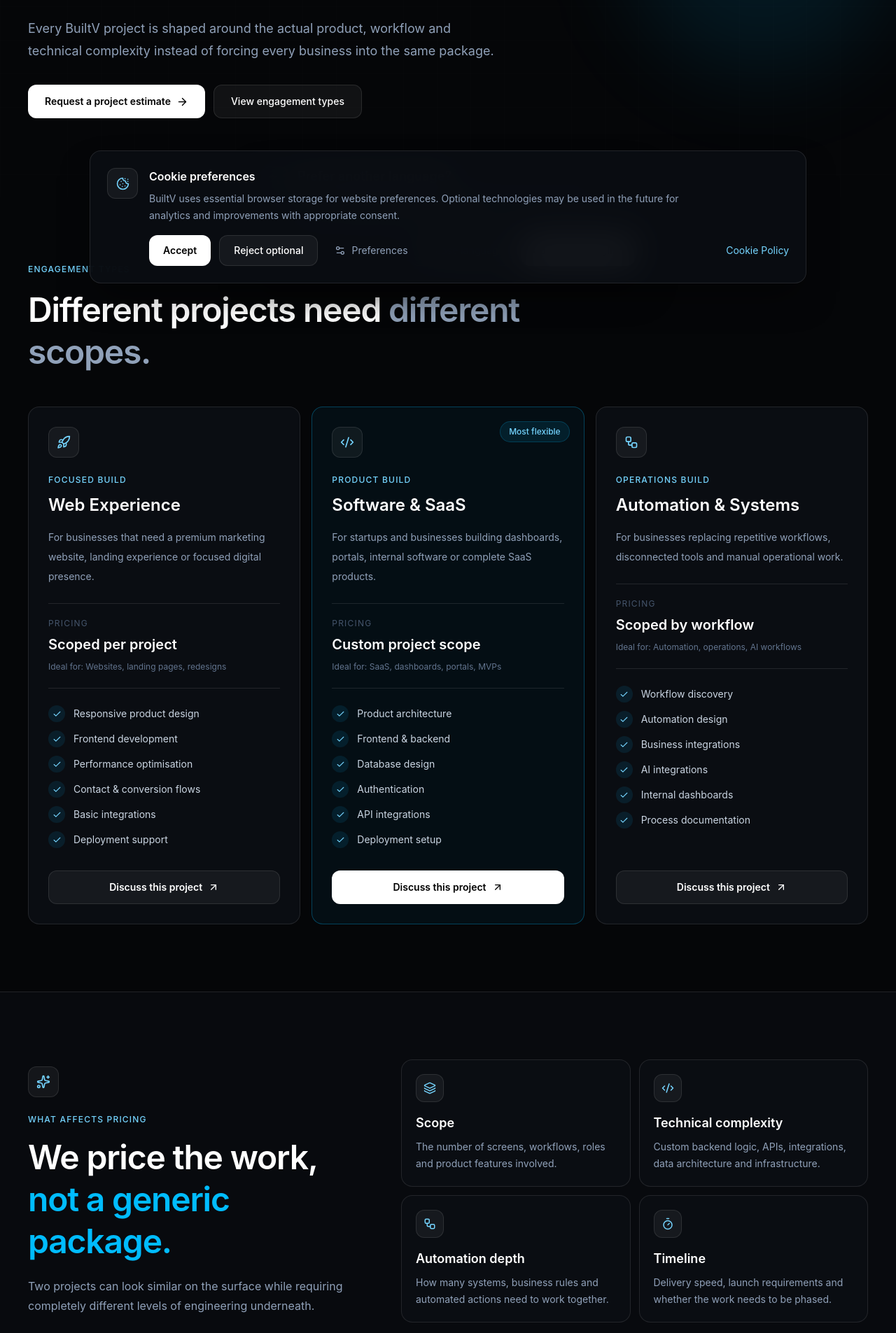
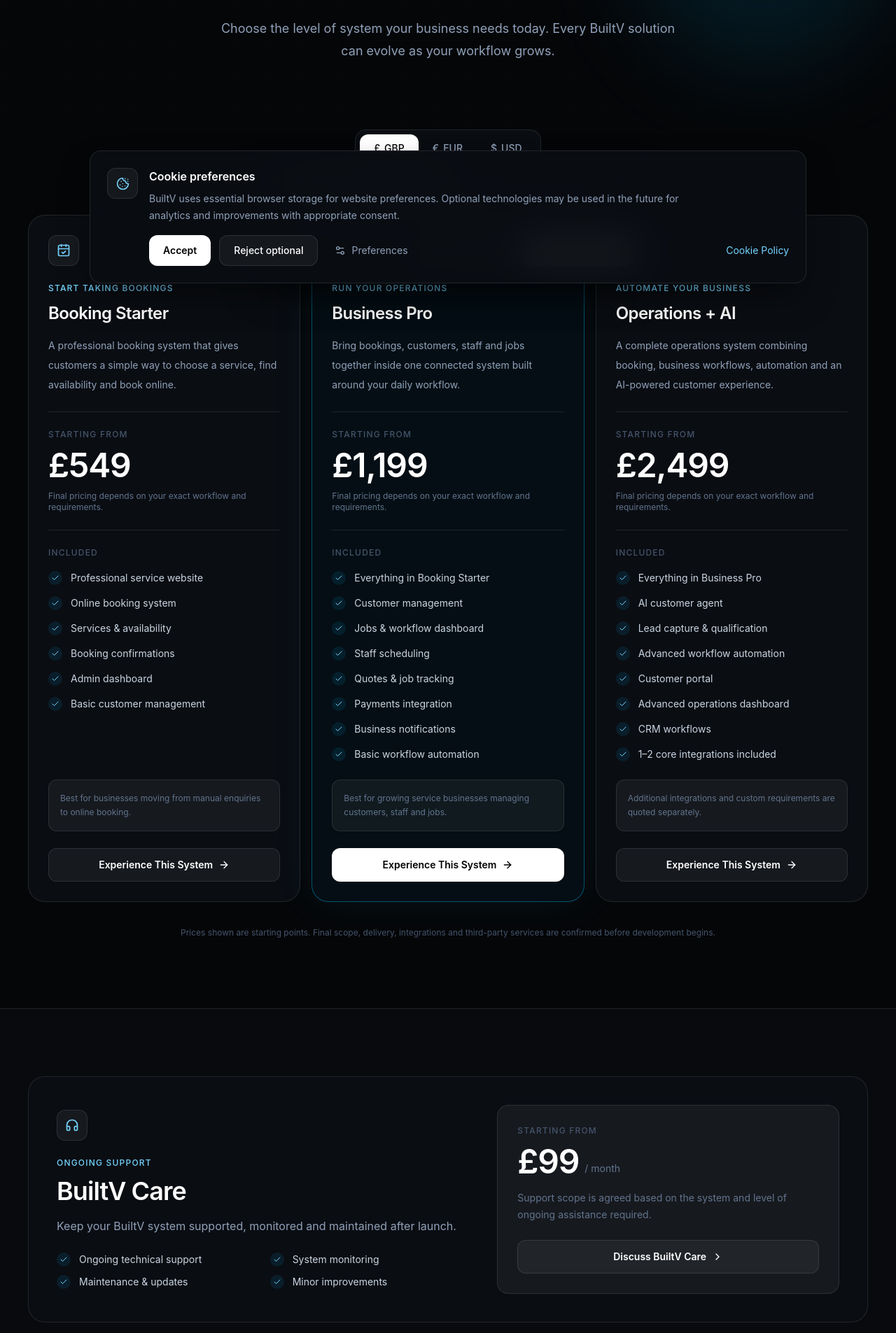
Before and after one commit to vishalgoswami2007/BuiltV, a React (Vite) app: page /pricing in a window 1280 px wide. Shown: the part 375-2280 px from the top of the page at 70% size. Built offline with nearby package versions, Linux system fonts and the light colour scheme.

Commit message:
feat: launch BuiltV multi-currency pricing experience

```diff
--- a/src/pages/Pricing/Pricing.tsx
+++ b/src/pages/Pricing/Pricing.tsx
@@ -1,40 +1,164 @@
+import { useState } from "react";
 import {
   ArrowRight,
-  ArrowUpRight,
+  Bot,
+  CalendarCheck,
   Check,
-  Code2,
-  Layers3,
-  Rocket,
+  ChevronRight,
+  Headphones,
+  ShieldCheck,
   Sparkles,
-  Timer,
   Workflow,
 } from "lucide-react";
-import { useTranslation } from "react-i18next";
 import { Link } from "react-router-dom";
 
 import PageLayout from "../../components/layout/PageLayout";
 
+type Currency = "GBP" | "EUR" | "USD";
+
+const currencies: {
+  code: Currency;
+  symbol: string;
+  label: string;
+}[] = [
+  {
+    code: "GBP",
+    symbol: "£",
+    label: "GBP",
+  },
+  {
+    code: "EUR",
+    symbol: "€",
+    label: "EUR",
+  },
+  {
+    code: "USD",
+    symbol: "$",
+    label: "USD",
+  },
+];
+
 const plans = [
-  { icon: Rocket, key: "web", featured: false },
-  { icon: Code2, key: "software", featured: true },
-  { icon: Workflow, key: "automation", featured: false },
+  {
+    id: "starter",
+    icon: CalendarCheck,
+    name: "Booking Starter",
+    eyebrow: "START TAKING BOOKINGS",
+    description:
+      "A professional booking system that gives customers a simple way to choose a service, find availability and book online.",
+    prices: {
+      GBP: 549,
+      EUR: 649,
+      USD: 749,
+    },
+    featured: false,
+    features: [
+      "Professional service website",
+      "Online booking system",
+      "Services & availability",
+      "Booking confirmations",
+      "Admin dashboard",
+      "Basic customer management",
+    ],
+    note: "Best for businesses moving from manual enquiries to online booking.",
+  },
+  {
+    id: "pro",
+    icon: Workflow,
+    name: "Business Pro",
+    eyebrow: "RUN YOUR OPERATIONS",
+    description:
+      "Bring bookings, customers, staff and jobs together inside one connected system built around your daily workflow.",
+    prices: {
+      GBP: 1199,
+      EUR: 1399,
+      USD: 1599,
+    },
+    featured: true,
+    features: [
+      "Everything in Booking Starter",
+      "Customer management",
+      "Jobs & workflow dashboard",
+      "Staff scheduling",
+      "Quotes & job tracking",
+      "Payments integration",
+      "Business notifications",
+      "Basic workflow automation",
+    ],
+    note: "Best for growing service businesses managing customers, staff and jobs.",
+  },
+  {
+    id: "operations-ai",
+    icon: Bot,
+    name: "Operations + AI",
+    eyebrow: "AUTOMATE YOUR BUSINESS",
+    description:
+      "A complete operations system combining booking, business workflows, automation and an AI-powered customer experience.",
+    prices: {
+      GBP: 2499,
+      EUR: 2899,
+      USD: 3399,
+    },
+    featured: false,
+    features: [
+      "Everything in Business Pro",
+      "AI customer agent",
+      "Lead capture & qualification",
+      "Advanced workflow automation",
+      "Customer portal",
+      "Advanced operations dashboard",
+      "CRM workflows",
+      "1–2 core integrations included",
+    ],
+    note: "Additional integrations and custom requirements are quoted separately.",
+  },
 ] as const;
 
-const costFactors = [
-  { icon: Layers3, key: "scope" },
-  { icon: Code2, key: "complexity" },
-  { icon: Workflow, key: "automation" },
-  { icon: Timer, key: "timeline" },
-] as const;
+const carePrices: Record<Currency, number> = {
+  GBP: 99,
+  EUR: 119,
+  USD: 129,
+};
 
-const process = ["problem", "scope", "proposal"] as const;
+const careFeatures = [
+  "Ongoing technical support",
+  "System monitoring",
+  "Maintenance & updates",
+  "Minor improvements",
+];
+
+const process = [
+  {
+    number: "01",
+    title: "Experience",
+    text: "Explore an interactive version of the system before starting a project.",
+  },
+  {
+    number: "02",
+    title: "Define",
+    text: "We understand your services, team and real business workflow.",
+  },
+  {
+    number: "03",
+    title: "Build",
+    text: "Your BuiltV system is configured and developed around those requirements.",
+  },
+];
 
 function Pricing() {
-  const { t } = useTranslation();
+  const [currency, setCurrency] = useState<Currency>("GBP");
+
+  const activeCurrency = currencies.find(
+    (item) => item.code === currency,
+  )!;
+
+  const formatPrice = (price: number) =>
+    `${activeCurrency.symbol}${price.toLocaleString("en-GB")}`;
 
   return (
     <PageLayout>
-      <section className="relative overflow-hidden bg-[#050608] pb-20 pt-32 sm:pb-24 sm:pt-36 lg:pb-28 lg:pt-40">
+      {/* HERO */}
+      <section className="relative overflow-hidden bg-[#050608] pb-16 pt-32 sm:pb-20 sm:pt-36 lg:pb-24 lg:pt-40">
         <div
           className="pointer-events-none absolute inset-0 opacity-25"
           style={{
@@ -47,76 +171,78 @@
         <div className="pointer-events-none absolute right-0 top-24 h-80 w-80 rounded-full bg-sky-400/10 blur-3xl sm:h-96 sm:w-96" />
 
         <div className="relative z-10 mx-auto max-w-7xl px-5 sm:px-8 lg:px-10">
-          <div className="max-w-5xl">
+          <div className="mx-auto max-w-4xl text-center">
             <p className="text-xs font-medium uppercase tracking-widest text-sky-300">
-              {t("pricingPage.hero.eyebrow")}
+              BUILTV PRICING
             </p>
 
             <h1 className="mt-5 text-4xl font-semibold leading-tight tracking-tight text-white sm:text-5xl lg:text-7xl">
-              {t("pricingPage.hero.titleStart")}
+              Start with what you need.
               <span className="text-sky-400">
                 {" "}
-                {t("pricingPage.hero.titleHighlight")}
+                Build from there.
               </span>
             </h1>
 
-            <p className="mt-6 max-w-2xl text-base leading-7 text-slate-400 sm:text-lg sm:leading-8">
-              {t("pricingPage.hero.description")}
+            <p className="mx-auto mt-6 max-w-2xl text-base leading-7 text-slate-400 sm:text-lg sm:leading-8">
+              Choose the level of system your business needs today.
+              Every BuiltV solution can evolve as your workflow grows.
             </p>
-
-            <div className="mt-8 flex flex-col gap-3 sm:flex-row">
-              <Link
-                to="/contact"
-                className="inline-flex min-h-12 items-center justify-center gap-2 rounded-xl bg-white px-6 py-3 text-sm font-semibold text-black transition hover:bg-sky-100"
-              >
-                {t("pricingPage.hero.estimate")}
-                <ArrowRight size={17} />
-              </Link>
-
-              <a
-                href="#engagements"
-                className="inline-flex min-h-12 items-center justify-center rounded-xl border border-white/10 bg-white/5 px-6 py-3 text-sm font-medium text-white transition hover:bg-white/10"
-              >
-                {t("pricingPage.hero.viewTypes")}
-              </a>
-            </div>
           </div>
         </div>
       </section>
 
-      <section id="engagements" className="bg-[#050608] py-20 sm:py-24">
+      {/* PRICING */}
+      <section className="bg-[#050608] pb-20 sm:pb-24">
         <div className="mx-auto max-w-7xl px-5 sm:px-8 lg:px-10">
-          <div className="max-w-3xl">
-            <p className="text-xs font-medium uppercase tracking-widest text-sky-300">
-              {t("pricingPage.engagements.eyebrow")}
+          {/* Currency Selector */}
+          <div className="flex justify-center">
+            <div className="inline-flex items-center rounded-2xl border border-white/10 bg-[#0A0D12] p-1.5">
+              {currencies.map((item) => {
+                const isActive = currency === item.code;
+
+                return (
+                  <button
+                    key={item.code}
+                    type="button"
+                    onClick={() => setCurrency(item.code)}
+                    className={`rounded-xl px-4 py-2.5 text-sm font-medium transition-all duration-200 sm:px-5 ${
+                      isActive
+                        ? "bg-white text-black shadow-lg"
+                        : "text-slate-400 hover:bg-white/5 hover:text-white"
+                    }`}
+                    aria-pressed={isActive}
+                  >
+                    <span className="mr-1.5">{item.symbol}</span>
+                    {item.label}
+                  </button>
+                );
+              })}
+            </div>
+          </div>
+
+          <p className="mt-3 text-center text-xs text-slate-600">
+            Select your preferred currency
           </p>
 
-            <h2 className="mt-5 text-3xl font-semibold leading-tight tracking-tight text-white sm:text-5xl">
-              {t("pricingPage.engagements.titleStart")}
-              <span className="text-slate-400">
-                {" "}
-                {t("pricingPage.engagements.titleHighlight")}
-              </span>
-            </h2>
-          </div>
-
-          <div className="mt-12 grid gap-4 lg:grid-cols-3">
+          {/* Pricing Cards */}
+          <div className="mt-10 grid items-stretch gap-4 lg:grid-cols-3">
             {plans.map((plan) => {
               const Icon = plan.icon;
-              const base = `pricingPage.plans.${plan.key}`;
+              const price = plan.prices[currency];
 
               return (
                 <article
-                  key={plan.key}
-                  className={`relative flex flex-col rounded-2xl border p-5 sm:p-7 ${
+                  key={plan.id}
+                  className={`relative flex flex-col rounded-3xl border p-5 transition duration-300 sm:p-7 ${
                     plan.featured
-                      ? "border-sky-400/30 bg-sky-400/5"
+                      ? "border-sky-400/40 bg-sky-400/5 shadow-[0_0_60px_rgba(56,189,248,0.08)]"
                       : "border-white/10 bg-[#0A0D12]"
                   }`}
                 >
                   {plan.featured && (
                     <div className="absolute right-5 top-5 rounded-full border border-sky-400/20 bg-sky-400/10 px-3 py-1.5 text-xs font-medium text-sky-300">
-                      {t("pricingPage.mostFlexible")}
+                      Recommended
                     </div>
                   )}
 
@@ -125,181 +251,256 @@
                   </div>
 
                   <p className="mt-6 text-xs font-medium uppercase tracking-widest text-sky-300">
-                    {t(`${base}.label`)}
+                    {plan.eyebrow}
                   </p>
 
-                  <h3 className="mt-3 text-2xl font-semibold text-white">
-                    {t(`${base}.title`)}
-                  </h3>
+                  <h2 className="mt-3 text-2xl font-semibold tracking-tight text-white">
+                    {plan.name}
+                  </h2>
 
-                  <p className="mt-4 text-sm leading-7 text-slate-400">
-                    {t(`${base}.description`)}
+                  <p className="mt-4  text-sm leading-7 text-slate-400">
+                    {plan.description}
                   </p>
 
-                  <div className="mt-6 border-y border-white/10 py-5">
-                    <p className="text-xs uppercase tracking-widest text-slate-600">
-                      {t("pricingPage.pricingLabel")}
+                  {/* Price */}
+                  <div className="mt-6 border-y border-white/10 py-6">
+                    <p className="text-xs font-medium uppercase tracking-widest text-slate-600">
+                      STARTING FROM
                     </p>
 
-                    <p className="mt-2 text-xl font-semibold text-white">
-                      {t(`${base}.price`)}
-                    </p>
+                    <div className="mt-3 flex items-end gap-2">
+                      <span className="text-4xl font-semibold tracking-tight text-white sm:text-5xl">
+                        {formatPrice(price)}
+                      </span>
+                    </div>
 
-                    <p className="mt-2 text-xs leading-5 text-slate-500">
-                      {t("pricingPage.idealFor")}: {t(`${base}.idealFor`)}
+                    <p className="mt-3 text-xs text-slate-500">
+                      Final pricing depends on your exact workflow and
+                      requirements.
                     </p>
                   </div>
 
-                  <div className="mt-6 flex-1 space-y-3">
-                    {[0, 1, 2, 3, 4, 5].map((index) => (
+                  {/* Features */}
+                  <div className="mt-6 flex-1">
+                    <p className="text-xs font-medium uppercase tracking-widest text-slate-600">
+                      INCLUDED
+                    </p>
+
+                    <div className="mt-4 space-y-3">
+                      {plan.features.map((feature) => (
                         <div
-                        key={index}
-                        className="flex items-center gap-3 text-sm text-slate-300"
+                          key={feature}
+                          className="flex items-start gap-3 text-sm leading-6 text-slate-300"
                         >
-                        <span className="flex h-6 w-6 shrink-0 items-center justify-center rounded-full bg-sky-400/10">
-                          <Check size={13} className="text-sky-300" />
+                          <span className="mt-0.5 flex h-5 w-5 shrink-0 items-center justify-center rounded-full bg-sky-400/10">
+                            <Check
+                              size={12}
+                              className="text-sky-300"
+                            />
                           </span>
-                        {t(`${base}.features.${index}`)}
+
+                          <span>{feature}</span>
                         </div>
                       ))}
                     </div>
+                  </div>
 
+                  {/* Note */}
+                  <div className="mt-6 rounded-xl border border-white/10 bg-white/5 p-4">
+                    <p className="text-xs leading-5 text-slate-500">
+                      {plan.note}
+                    </p>
+                  </div>
+
+                  {/* Demo CTA */}
                   <Link
-                    to="/contact"
-                    className={`mt-8 inline-flex min-h-12 items-center justify-center gap-2 rounded-xl px-5 py-3 text-sm font-semibold transition ${
+                    to={`/demo?package=${plan.id}`}
+                    className={`group mt-6 inline-flex min-h-12 items-center justify-center gap-2 rounded-xl px-5 py-3 text-sm font-semibold transition ${
                       plan.featured
                         ? "bg-white text-black hover:bg-sky-100"
-                        : "border border-white/10 bg-white/5 text-white hover:bg-white/10"
+                        : "border border-white/10 bg-white/5 text-white hover:border-white/20 hover:bg-white/10"
                     }`}
                   >
-                    {t("pricingPage.discuss")}
-                    <ArrowUpRight size={16} />
+                    Experience This System
+                    <ArrowRight
+                      size={16}
+                      className="transition-transform group-hover:translate-x-0.5"
+                    />
                   </Link>
                 </article>
               );
             })}
           </div>
+
+          {/* Pricing clarification */}
+          <div className="mx-auto mt-8 max-w-3xl text-center">
+            <p className="text-xs leading-6 text-slate-600">
+              Prices shown are starting points. Final scope, delivery,
+              integrations and third-party services are confirmed before
+              development begins.
+            </p>
+          </div>
         </div>
       </section>
 
+      {/* BUILTV CARE */}
       <section className="border-y border-white/10 bg-[#080A0E] py-20 sm:py-24">
         <div className="mx-auto max-w-7xl px-5 sm:px-8 lg:px-10">
-          <div className="grid gap-10 lg:grid-cols-[0.85fr_1.15fr] lg:items-center">
-            <div className="max-w-xl">
+          <div className="overflow-hidden rounded-3xl border border-white/10 bg-[#0A0D12]">
+            <div className="grid gap-8 p-6 sm:p-8 lg:grid-cols-[1.1fr_0.9fr] lg:items-center lg:p-10">
+              <div>
                 <div className="flex h-11 w-11 items-center justify-center rounded-xl border border-white/10 bg-white/5">
-                <Sparkles size={20} className="text-sky-300" />
+                  <Headphones size={20} className="text-sky-300" />
                 </div>
 
                 <p className="mt-6 text-xs font-medium uppercase tracking-widest text-sky-300">
-                {t("pricingPage.factors.eyebrow")}
+                  ONGOING SUPPORT
                 </p>
 
-              <h2 className="mt-4 text-3xl font-semibold leading-tight tracking-tight text-white sm:text-5xl">
-                {t("pricingPage.factors.titleStart")}
-                <span className="text-sky-400">
-                  {" "}
-                  {t("pricingPage.factors.titleHighlight")}
-                </span>
+                <h2 className="mt-3 text-3xl font-semibold tracking-tight text-white sm:text-4xl">
+                  BuiltV Care
                 </h2>
 
-              <p className="mt-5 text-base leading-7 text-slate-400">
-                {t("pricingPage.factors.description")}
+                <p className="mt-4 max-w-xl text-sm leading-7 text-slate-400 sm:text-base">
+                  Keep your BuiltV system supported, monitored and maintained
+                  after launch.
                 </p>
+
+                <div className="mt-6 grid gap-3 sm:grid-cols-2">
+                  {careFeatures.map((feature) => (
+                    <div
+                      key={feature}
+                      className="flex items-center gap-3 text-sm text-slate-300"
+                    >
+                      <span className="flex h-5 w-5 shrink-0 items-center justify-center rounded-full bg-sky-400/10">
+                        <Check size={12} className="text-sky-300" />
+                      </span>
+
+                      {feature}
+                    </div>
+                  ))}
+                </div>
               </div>
 
-            <div className="grid gap-3 sm:grid-cols-2">
-              {costFactors.map((factor) => {
-                const Icon = factor.icon;
-                const base = `pricingPage.factors.items.${factor.key}`;
+              <div className="rounded-2xl border border-white/10 bg-white/5 p-6 sm:p-7">
+                <p className="text-xs font-medium uppercase tracking-widest text-slate-600">
+                  STARTING FROM
+                </p>
 
-                return (
-                  <div
-                    key={factor.key}
-                    className="rounded-2xl border border-white/10 bg-[#0A0D12] p-5"
-                  >
-                    <div className="flex h-10 w-10 items-center justify-center rounded-xl border border-white/10 bg-white/5">
-                      <Icon size={18} className="text-sky-300" />
+                <div className="mt-3 flex items-end gap-2">
+                  <span className="text-4xl font-semibold tracking-tight text-white sm:text-5xl">
+                    {formatPrice(carePrices[currency])}
+                  </span>
+
+                  <span className="pb-1 text-sm text-slate-500">
+                    / month
+                  </span>
                 </div>
 
-                    <h3 className="mt-4 text-lg font-semibold text-white">
-                      {t(`${base}.title`)}
-                    </h3>
+                <p className="mt-4 text-sm leading-6 text-slate-500">
+                  Support scope is agreed based on the system and level of
+                  ongoing assistance required.
+                </p>
 
-                    <p className="mt-2 text-sm leading-6 text-slate-400">
-                      {t(`${base}.text`)}
-                    </p>
+                <Link
+                  to="/contact"
+                  className="group mt-6 inline-flex min-h-12 w-full items-center justify-center gap-2 rounded-xl border border-white/10 bg-white/5 px-5 py-3 text-sm font-semibold text-white transition hover:bg-white/10"
+                >
+                  Discuss BuiltV Care
+                  <ChevronRight
+                    size={16}
+                    className="transition-transform group-hover:translate-x-0.5"
+                  />
+                </Link>
               </div>
-                );
-              })}
             </div>
           </div>
         </div>
       </section>
 
+      {/* WHY PRICING WORKS */}
       <section className="bg-[#050608] py-20 sm:py-24">
         <div className="mx-auto max-w-7xl px-5 sm:px-8 lg:px-10">
-          <div className="mx-auto max-w-3xl text-center">
-            <p className="text-xs font-medium uppercase tracking-widest text-sky-300">
-              {t("pricingPage.process.eyebrow")}
+          <div className="grid gap-10 lg:grid-cols-[0.8fr_1.2fr] lg:items-center">
+            <div className="max-w-xl">
+              <div className="flex h-11 w-11 items-center justify-center rounded-xl border border-white/10 bg-white/5">
+                <ShieldCheck size={20} className="text-sky-300" />
+              </div>
+
+              <p className="mt-6 text-xs font-medium uppercase tracking-widest text-sky-300">
+                BUILT AROUND YOUR WORKFLOW
               </p>
 
-            <h2 className="mt-5 text-3xl font-semibold tracking-tight text-white sm:text-5xl">
-              {t("pricingPage.process.titleStart")}
-              <span className="text-slate-400">
+              <h2 className="mt-4 text-3xl font-semibold leading-tight tracking-tight text-white sm:text-5xl">
+                Clear starting points.
+                <span className="text-sky-400">
                   {" "}
-                {t("pricingPage.process.titleHighlight")}
+                  Flexible where it matters.
                 </span>
               </h2>
+
+              <p className="mt-5 text-base leading-7 text-slate-400">
+                You start with the system closest to your needs. We then
+                define the exact workflow, integrations and requirements
+                before development.
+              </p>
             </div>
 
-          <div className="mx-auto mt-12 grid max-w-5xl gap-4 md:grid-cols-3">
-            {process.map((key, index) => (
-              <div
-                key={key}
+            <div className="grid gap-4 md:grid-cols-3">
+              {process.map((step) => (
+                <article
+                  key={step.number}
                   className="rounded-2xl border border-white/10 bg-[#0A0D12] p-5 sm:p-6"
                 >
                   <span className="text-xs font-medium text-sky-300">
-                  0{index + 1}
+                    {step.number}
                   </span>
 
                   <h3 className="mt-5 text-lg font-semibold text-white">
-                  {t(`pricingPage.process.steps.${key}.title`)}
+                    {step.title}
                   </h3>
 
                   <p className="mt-3 text-sm leading-6 text-slate-400">
-                  {t(`pricingPage.process.steps.${key}.text`)}
+                    {step.text}
                   </p>
+                </article>
+              ))}
             </div>
-            ))}
           </div>
         </div>
       </section>
 
+      {/* FINAL CTA */}
       <section className="relative overflow-hidden bg-[#050608] py-24 sm:py-32">
         <div className="pointer-events-none absolute left-1/2 top-1/2 h-80 w-80 -translate-x-1/2 -translate-y-1/2 rounded-full bg-sky-400/10 blur-3xl" />
 
         <div className="relative z-10 mx-auto max-w-4xl px-5 text-center sm:px-8">
-          <p className="text-xs font-medium uppercase tracking-widest text-sky-300">
-            {t("pricingPage.cta.eyebrow")}
+          <div className="mx-auto flex h-11 w-11 items-center justify-center rounded-xl border border-white/10 bg-white/5">
+            <Sparkles size={20} className="text-sky-300" />
+          </div>
+
+          <p className="mt-6 text-xs font-medium uppercase tracking-widest text-sky-300">
+            EXPERIENCE BEFORE YOU BUILD
           </p>
 
           <h2 className="mt-5 text-4xl font-semibold leading-tight tracking-tight text-white sm:text-5xl lg:text-6xl">
-            {t("pricingPage.cta.titleStart")}
+            See the system
             <span className="text-sky-400">
               {" "}
-              {t("pricingPage.cta.titleHighlight")}
+              before we build yours.
             </span>
           </h2>
 
           <p className="mx-auto mt-6 max-w-2xl text-base leading-7 text-slate-400 sm:text-lg">
-            {t("pricingPage.cta.description")}
+            Personalise a BuiltV demo around a service business and experience
+            how booking, operations and AI can work together.
           </p>
 
           <Link
-            to="/contact"
+            to="/demo"
             className="mt-8 inline-flex min-h-12 items-center justify-center gap-2 rounded-xl bg-white px-7 py-3 text-sm font-semibold text-black transition hover:bg-sky-100"
           >
-            {t("pricingPage.cta.button")}
+            Start Demo
             <ArrowRight size={17} />
           </Link>
         </div>
```
Lines whose indentation alone changed are shown as unchanged.
